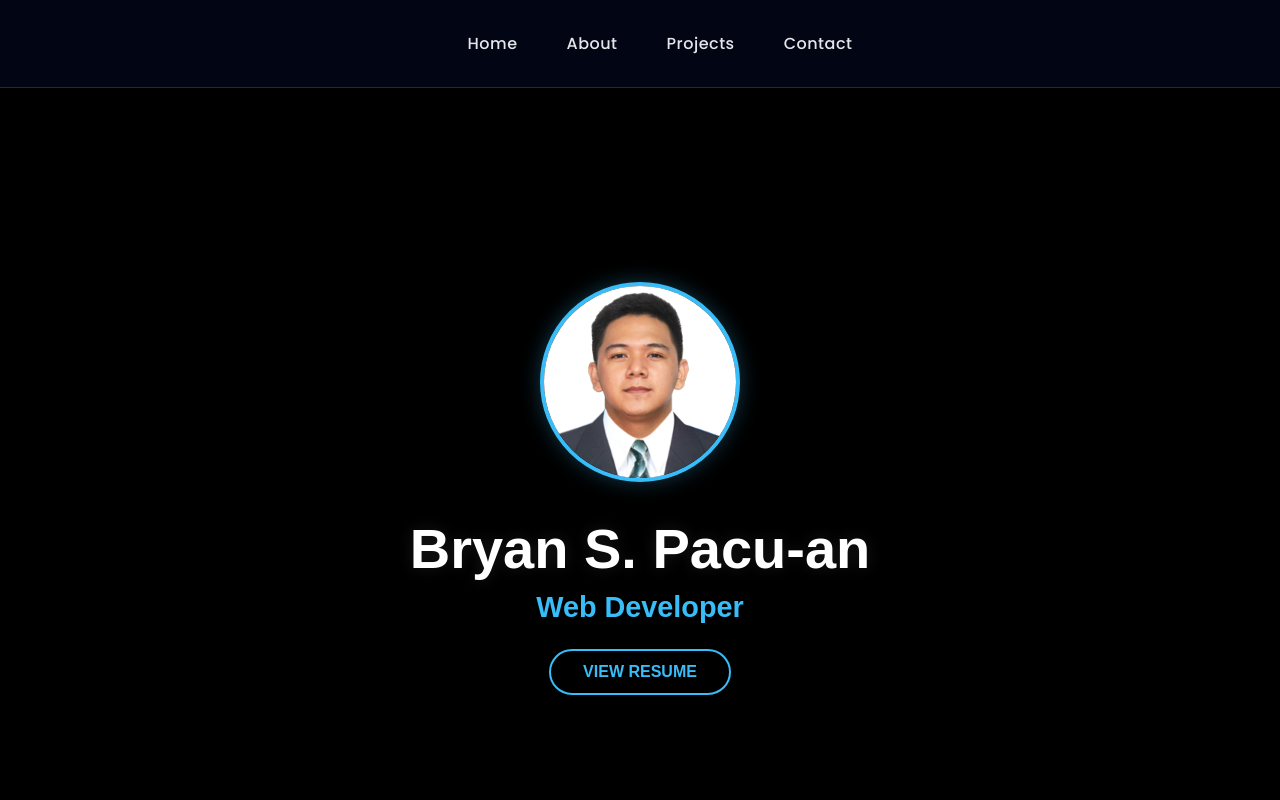
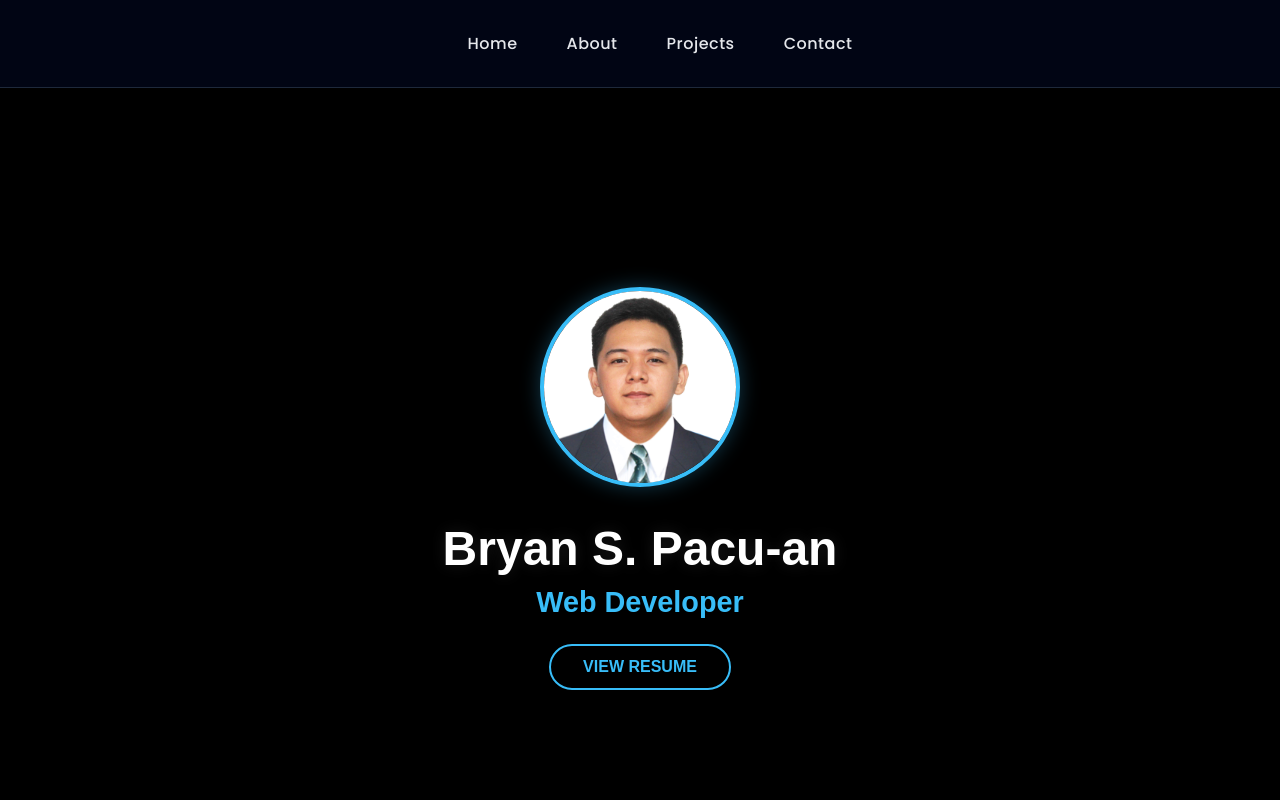
Before and after one commit to bryan-ctrl/MyportfolioZXC, a React (Vite) app: page / in a window 1280 px wide. Shown: the top 800 px of the page. Built offline with nearby package versions, Linux system fonts and the light colour scheme.

Commit message:
semi edit

```diff
--- a/src/styles/app.css
+++ b/src/styles/app.css
@@ -135,7 +135,7 @@ body {
 }
 
 .hero-name {
-  font-size: 3.5rem;
+  font-size: 3.0rem;
   color: #ffffff;
   margin: 10px 0;
   font-weight: 800;
```
